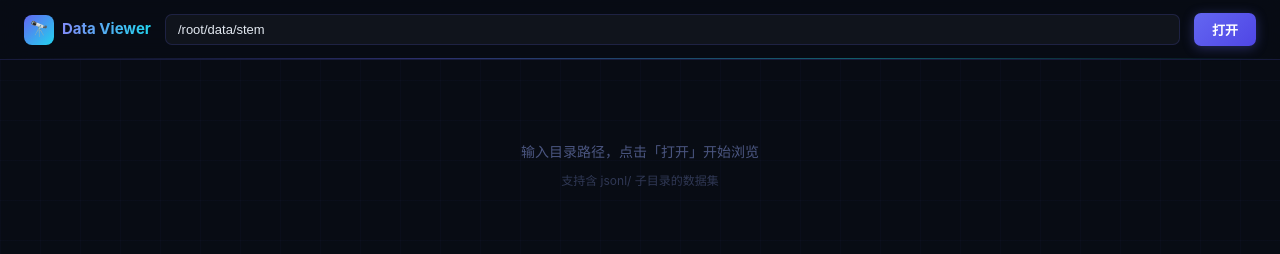
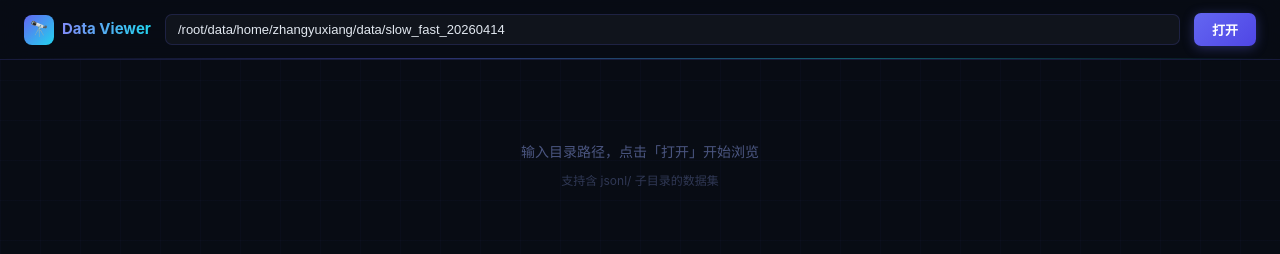
Before and after one commit to wangbin-ai/data_viewer, a website: page public/index.html in a window 1280 px wide. Drawn offline with Linux system fonts and the light colour scheme.

Commit message:
Update index.html

```diff
--- a/public/index.html
+++ b/public/index.html
@@ -578,8 +578,8 @@ body::before {
     <span class="logo-text">Data Viewer</span>
   </div>
   <input id="pathInput" class="path-input" type="text"
-    placeholder="/root/data/stem"
-    value="/root/data/stem">
+    placeholder="/root/data/home/zhangyuxiang/data/slow_fast_20260414"
+    value="/root/data/home/zhangyuxiang/data/slow_fast_20260414">
   <button class="btn" onclick="navigate(pathInput.value.trim())">打开</button>
 </header>
 
```
